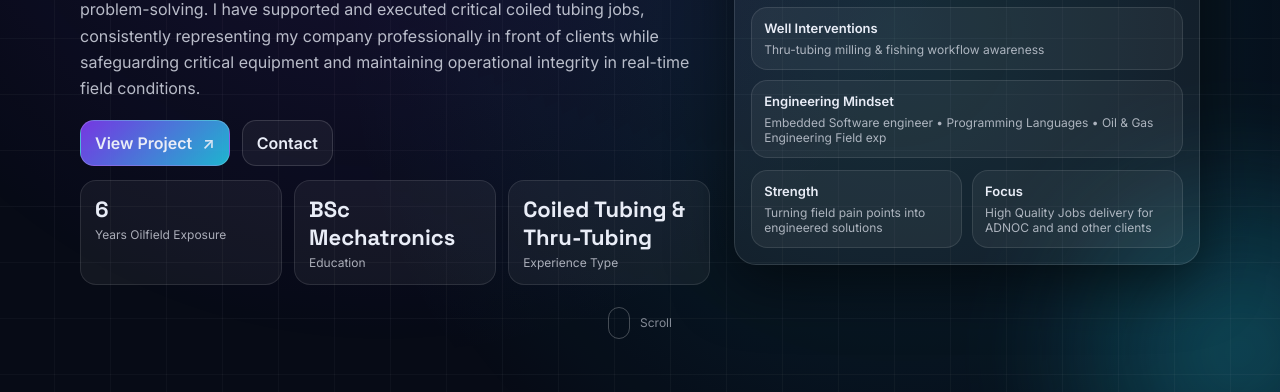
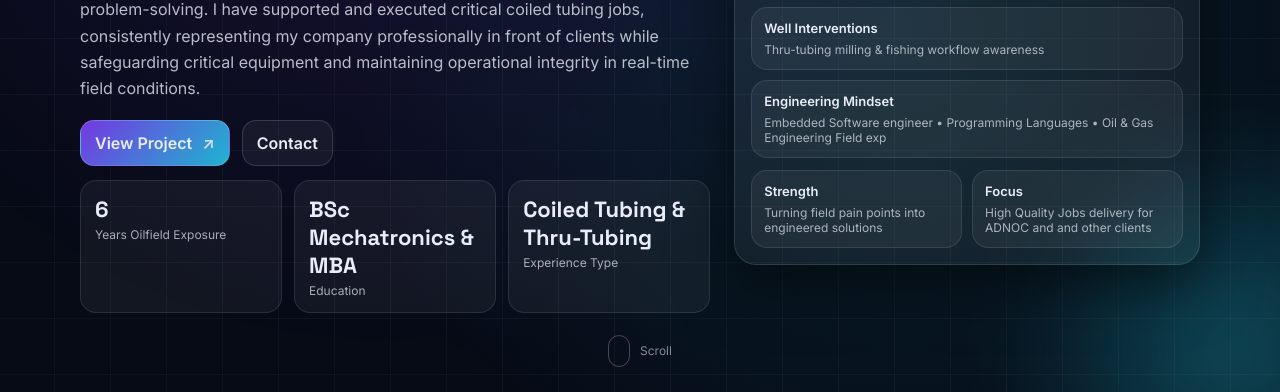
Before and after one commit to ahmedsaaad95-oss/PreStall-Detection, a plain HTML site: page index.html in a window 1280 px wide. Shown: the part 408-800 px from the top of the page. Drawn offline with Linux system fonts and the light colour scheme; animation ran at ten frames a second.

Commit message:
Update index.html

```diff
--- a/index.html
+++ b/index.html
@@ -72,7 +72,7 @@
   </div>
 
   <div class="metric">
-    <div class="metric-num" data-counter="BSc Mechatronics">0</div>
+    <div class="metric-num" data-counter="BSc Mechatronics & MBA">0</div>
     <div class="metric-label">Education</div>
   </div>
 
```
